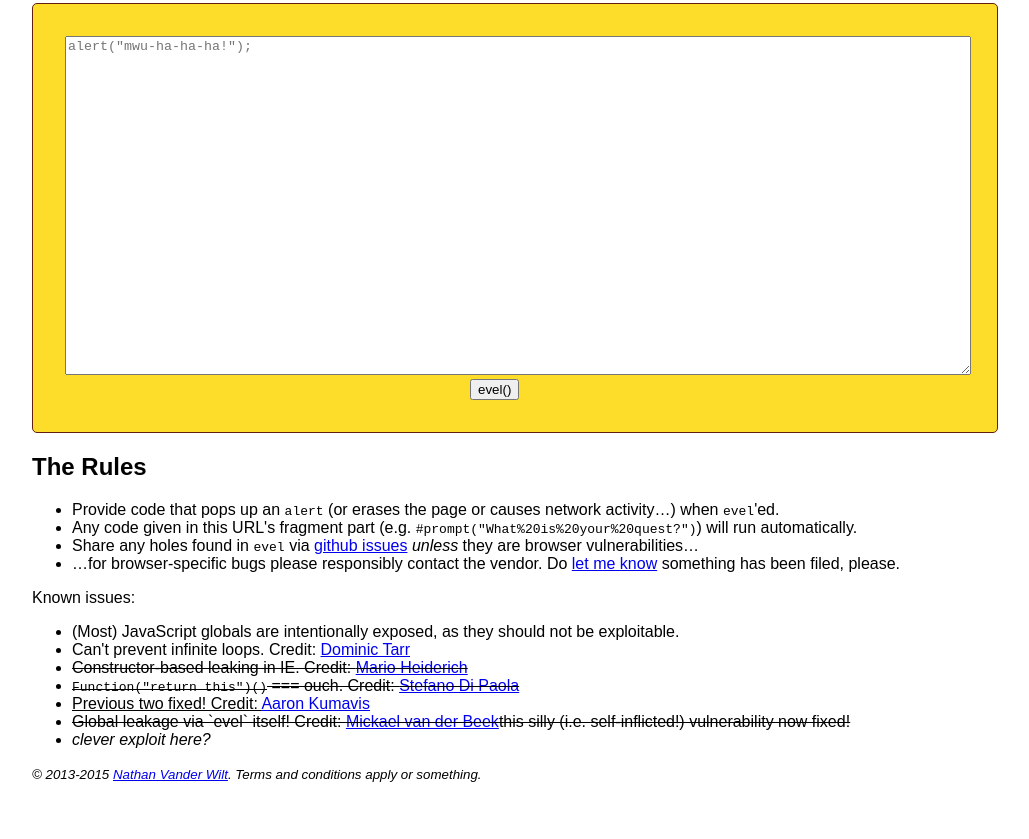
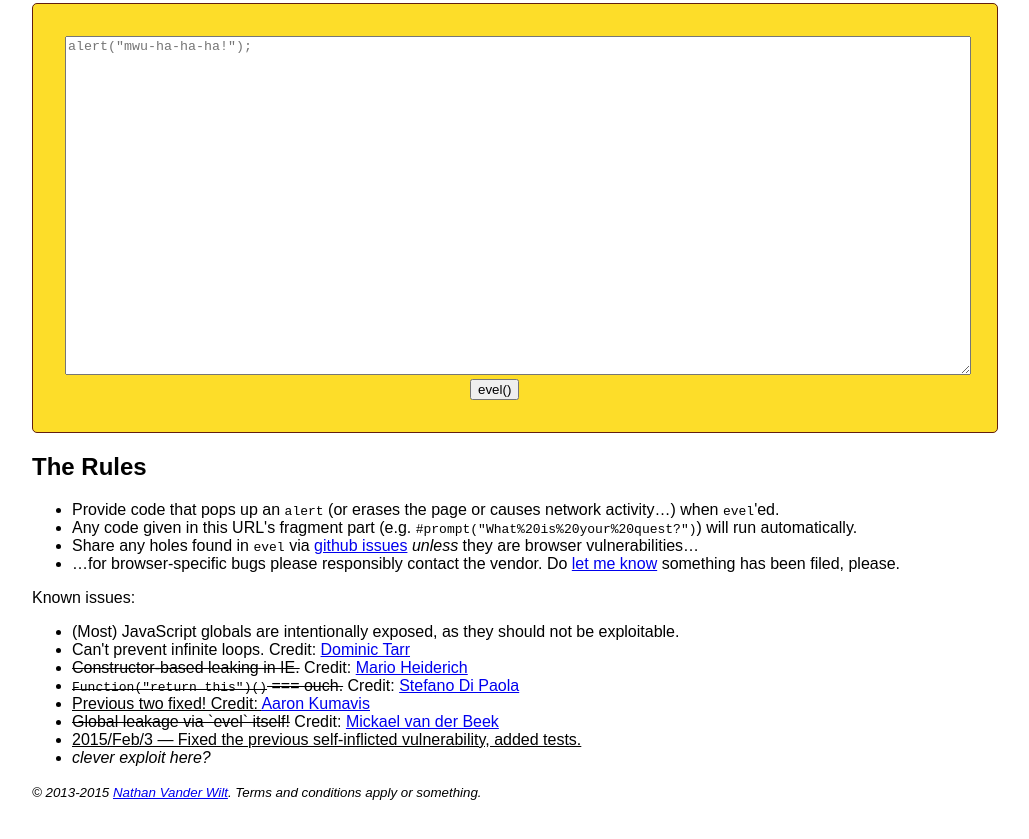
Before and after one commit to natevw/evel, a website: page challenge.html in a window 1280 px wide. Shown: the part 414-1253 px from the top of the page, without its empty margins (8-1037 px from the left). Drawn offline with Linux system fonts and the light colour scheme.

Commit message:
improved list formatting on challenge page

```diff
--- a/challenge.html
+++ b/challenge.html
@@ -59,10 +59,11 @@ Known issues:
 <ul>
     <li>(Most) JavaScript globals are intentionally exposed, as they should not be exploitable.
     <li>Can't prevent infinite loops. Credit: <a href="http://dominictarr.com/">Dominic Tarr</a>
-    <li><del>Constructor-based leaking in IE. Credit: <a href="https://github.com/natevw/evel/issues/10">Mario Heiderich</a></del>
-    <li><del><code>Function("return this")()</code> === ouch. Credit: <a href="https://twitter.com/wisecwisec/status/357861675782770689">Stefano Di Paola</a></del>
+    <li><del>Constructor-based leaking in IE.</del> Credit: <a href="https://github.com/natevw/evel/issues/10">Mario Heiderich</a>
+    <li><del><code>Function("return this")()</code> === ouch.</del> Credit: <a href="https://twitter.com/wisecwisec/status/357861675782770689">Stefano Di Paola</a>
     <li><ins>Previous two fixed! Credit: <a href="https://github.com/natevw/evel/pull/15">Aaron Kumavis</a></ins>
-    <li><del>Global leakage via `evel` itself! Credit: <a href="https://github.com/natevw/evel/issues/19">Mickael van der Beek</a><del>this silly (i.e. self-inflicted!) vulnerability now fixed!</li>
+    <li><del>Global leakage via `evel` itself!</del> Credit: <a href="https://github.com/natevw/evel/issues/19">Mickael van der Beek</a>
+    <li><ins>2015/Feb/3 — Fixed the previous self-inflicted vulnerability, added tests.</ins></li>
     <li style="font-style: italic">clever exploit here?
 </ul>
 
```
